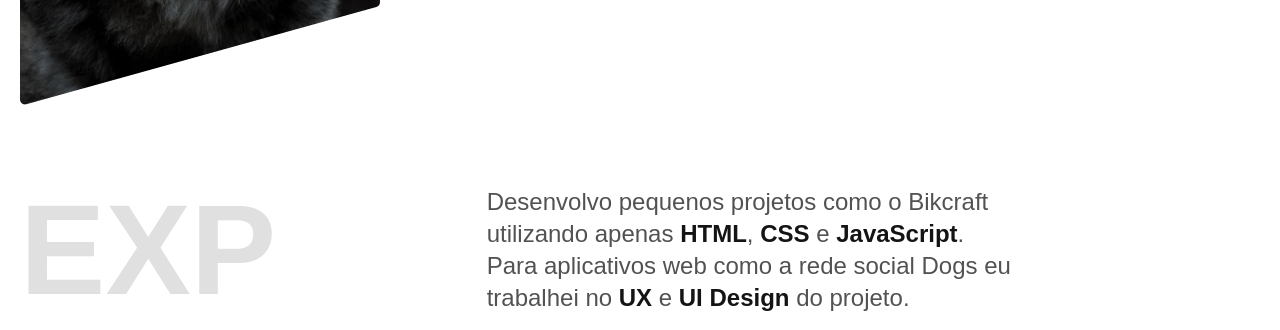
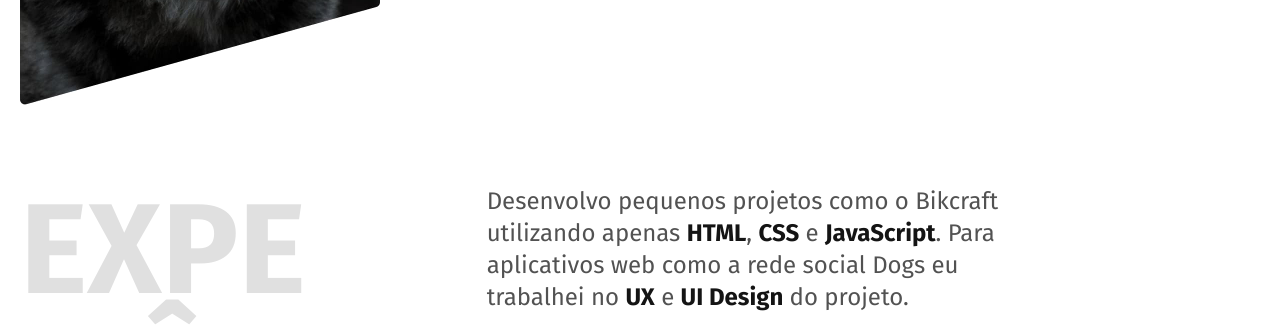
Before and after one commit to EstephanyBorba/EstephanyBorba.github.io, a plain HTML site: page index.html in a window 1280 px wide. Shown: the part 580-910 px from the top of the page. Drawn offline with Linux system fonts and the light colour scheme.

Commit message:
google fonts

```diff
--- a/index.html
+++ b/index.html
@@ -7,6 +7,11 @@
   <link rel="stylesheet" href="./css/style.min.css">
   <meta name="description" content="Desenvolvedor Front End e UX/UI Designer Localizadono Rio de Janeiro">
   <link rel="icon" href="./favicon.svg" type="image/svg+xml">
+
+  <link rel="preconnect" href="https://fonts.googleapis.com">
+<link rel="preconnect" href="https://fonts.gstatic.com" crossorigin>
+<link href="https://fonts.googleapis.com/css2?family=Fira+Sans:ital,wght@0,100;0,200;0,300;0,400;0,500;0,600;0,700;0,800;0,900;1,100;1,200;1,300;1,400;1,500;1,600;1,700;1,800;1,900&display=swap" rel="stylesheet">
+
 </head>
 <body>
   <header class="header">
```
